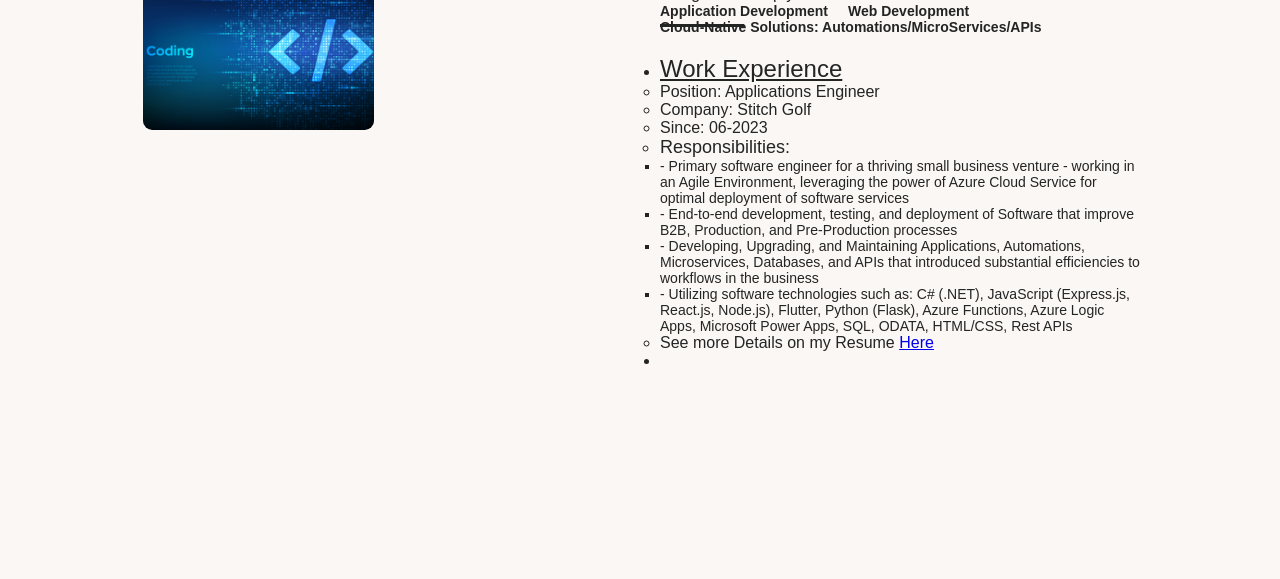
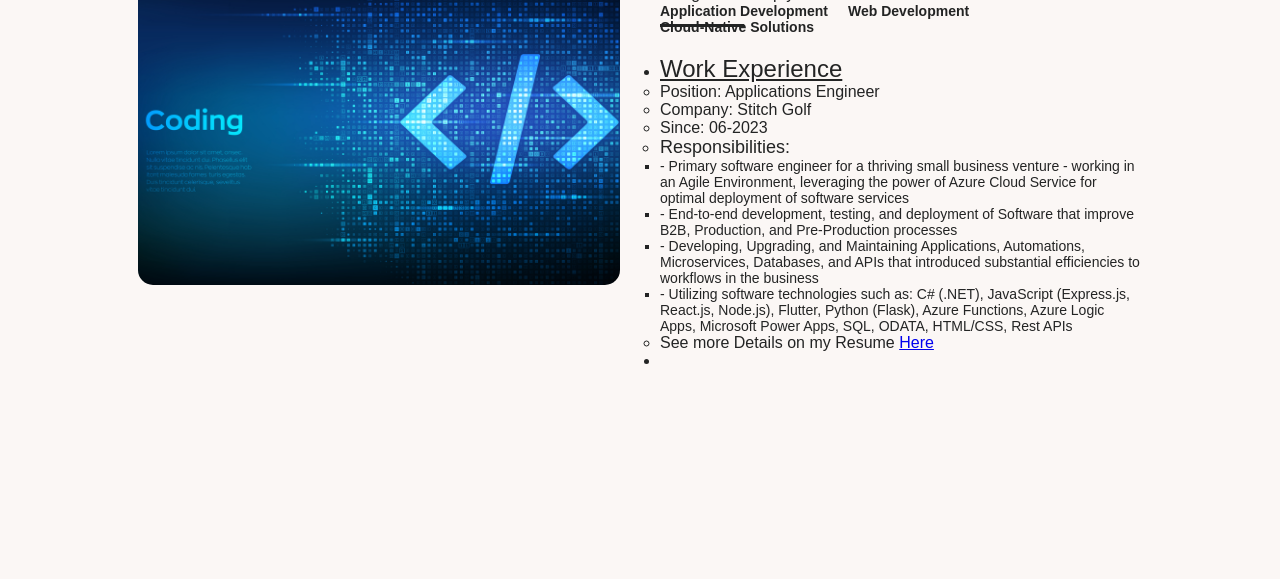
Before and after one commit to j-daggs/Personal-Portfolio, a website: page services.html in a window 1280 px wide. Shown: the part 221-800 px from the top of the page. Drawn offline with Linux system fonts and the light colour scheme.

Commit message:
format fixing on home and services page

```diff
--- a/services.html
+++ b/services.html
@@ -29,7 +29,7 @@
             <div class="container">
                 <div class="row">
                     <div class="about-col-1">
-                        <img src="images/Coding.jpg"style="margin-top:15px"class="picture_john">
+                        <img src="images/Coding.jpg">
                     </div>
                     <div class="about-col-2">
                         <h1>Services</h1>
@@ -39,7 +39,7 @@
                         <div class="tab-titles">
                             <p class="tab-links active-link" onclick="opentab('Application Development')">Application Development</p>
                             <p class="tab-links" onclick = "opentab('Web Development')">Web Development</p>
-                            <p class="tab-links" onclick = "opentab('Cloud-Native Solutions: Automations/MicroServices/APIs')">Cloud-Native Solutions: Automations/MicroServices/APIs</p>
+                            <p class="tab-links" onclick = "opentab('Cloud-Native Solutions: Automations/MicroServices/APIs')">Cloud-Native Solutions</p>
                         </div>
                         <div class="tab-contents active-tab" id = "Application Development">
                             <ul>
--- a/style.css
+++ b/style.css
@@ -42,8 +42,6 @@ nav {
 .picture_john {
     max-width: 50%; /* Changed to max-width for better responsiveness */
     height: auto;
-    border-radius: 50px;
-    padding: 1%;
 }
 
 nav ul {
```
Also changed, not shown: index.html (+1 -1 lines).
